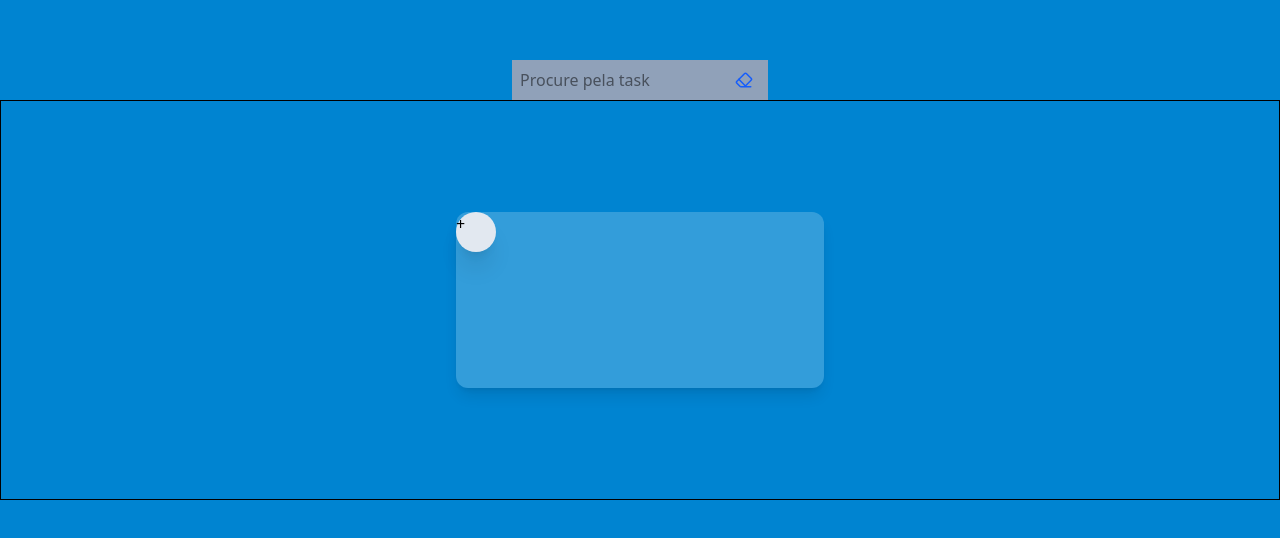
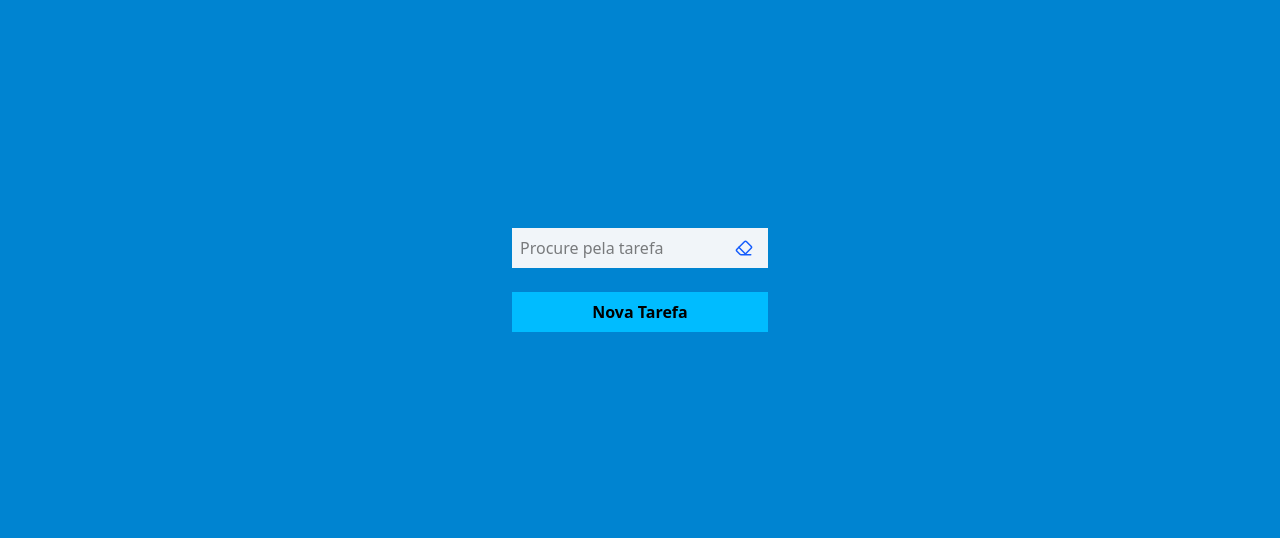
Before and after one commit to dev-danielg/TarefaDiaria-frontend, a React (Vite) app: page /MainPage in a window 1280 px wide. Shown: the part 120-658 px from the top of the page. Built offline with nearby package versions, Linux system fonts and the light colour scheme; a web font is replaced by a local one.

Commit message:
feat: adicionando toggle para tarefas

```diff
--- a/src/components/MainPage.jsx
+++ b/src/components/MainPage.jsx
@@ -1,40 +1,61 @@
 import { useState } from 'react'
-import {Eraser} from 'lucide-react';
+import {Eraser, X} from 'lucide-react';
 
 function MainPage() {
 
-  const [task, setTask] = useState('')
+  const [tarefa, setTarefa] = useState('');
 
-  function capturarCaracter(){
-    const taskCapturada = task.target.value
-    SetTask(taskCapturada)
-    console.log(taskCapturada)
-  }
-
-  function LimparCampo(){
-    return Set
-
-  }
+  const [mostrarToggle, setMostrarToggle] = useState(false)
 
   return (
     <>
       <section className='w-full h-screen flex flex-col items-center justify-center bg-sky-600'>
         <div className='relative px-8'>
-          <input type='text' placeholder='Procure pela task' className='pr-10 w-64 bg-slate-400 p-2' value={task} onChange={(e) => setTask(e.target.value)}/>
+          <input type='text' placeholder='Procure pela tarefa' className='pr-10 w-64 bg-slate-100 p-2'/>
           <Eraser
           className='absolute top-1/2 translate-x-1/2 -translate-y-1/2 right-14 text-blue-600 cursor-pointer'
           size={18}
-
           />
         </div>
-        <div className='border w-full h-1/2 flex items-center justify-evenly'>
-          <div className=" isolate aspect-video w-92 h-44 bg-white/20 shadow-lg rounded-xl">
-            <div className='w-10 h-10 bg-slate-200 rounded-full shadow-xl cursor-pointer hover transform'>
-            <span>+</span>
-            </div>
+        <button  onClick={() => setMostrarToggle(!mostrarToggle)} className='w-64 p-2 mt-6 bg-sky-400 font-semibold cursor-pointer transition duration-200 hover:shadow-xl'>
+            Nova Tarefa
+        </button>
+
+        {mostrarToggle &&
+        <div
+        className='w-96 px-2 h-96 border border-gray-400 bg-slate-100 rounded-xl flex flex-col gap-2 items-center justify-center absolute inset-y' >
+            <span className='w-full ' onClick={() => setMostrarToggle(!mostrarToggle)}>
+              <X
+              className='text-red-400 cursor-pointer transition duration-250 hover:text-red-500'
+              />
+            </span>
+            <label className='font-semibold w-full border'>
+              Título
+            </label>
+            <input type='text'
+            required
+            className='w-full p-2 border border-gray-400 bg-gray-200 rounded-xl transition duration-150 focus:outline-none focus:ring-2 focus:ring-blue-600' />
+
+            <label className='font-semibold w-full border mt-4'>
+              Descrição
+            </label>
+            <textarea className='h-fit p-2 border border-gray-400 bg-gray-200 rounded-xl w-full transition duration-150 focus:outline-none focus:ring-2 focus:ring-blue-600'></textarea>
+
+            <button className='w-64 p-2 mt-6 bg-sky-400 font-semibold cursor-pointer rounded-xl transition duration-200 hover:shadow-xl' type='submit'>
+                Adicionar
+            </button>
+        </div>
+        }
+        {/* <div className='border w-full h-1/2 flex items-center justify-evenly'>
+
+          <div className="border isolate aspect-video w-92 h-44 bg-white/20 shadow-lg rounded-xl">
+          </div>
+          <div className="border isolate aspect-video w-92 h-44 bg-white/20 shadow-lg rounded-xl">
+          </div>
+          <div className="border isolate aspect-video w-92 h-44 bg-white/20 shadow-lg rounded-xl">
           </div>
 
-        </div>
+        </div> */}
       </section>
     </>
   )
```
